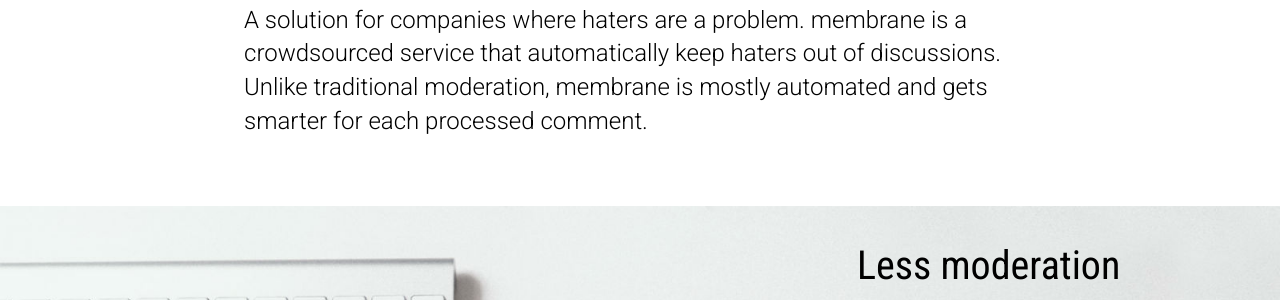
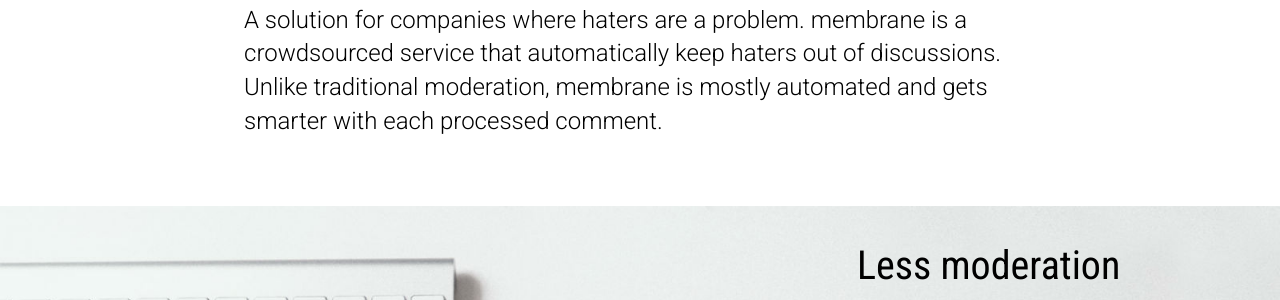
Before and after one commit to getmembrane/getmembrane.github.io, a Jekyll site: the page built from index.html, in a window 1280 px wide and 900 px high, scrolled down 395 px. Shown: the part 254-554 px from the top of the window. Built offline with Jekyll 4.4.1, drawn with Linux system fonts in a browser that asks for light colours.

Commit message:
Fixed spelling error

```diff
--- a/index.html
+++ b/index.html
@@ -13,7 +13,7 @@
 </div>
 <div class="section section--description">
     <div class="inner description">
-        <p class="description_text">A solution for companies where haters are a problem. membrane is a crowdsourced service that automatically keep haters out of discussions. Unlike traditional moderation, membrane is mostly automated and gets smarter for each processed comment.</p>
+        <p class="description_text">A solution for companies where haters are a problem. membrane is a crowdsourced service that automatically keep haters out of discussions. Unlike traditional moderation, membrane is mostly automated and gets smarter with each processed comment.</p>
     </div>
 </div>
 <div class="section section--usps">
```
